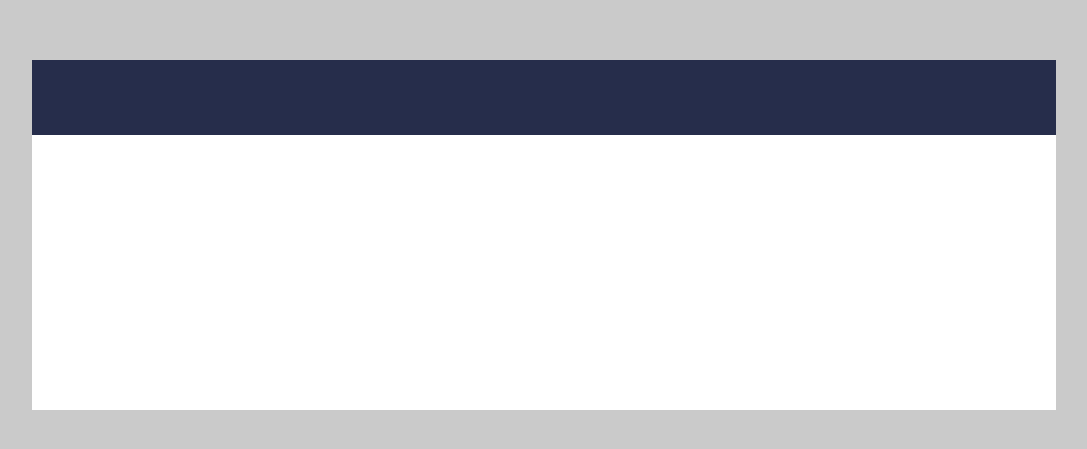
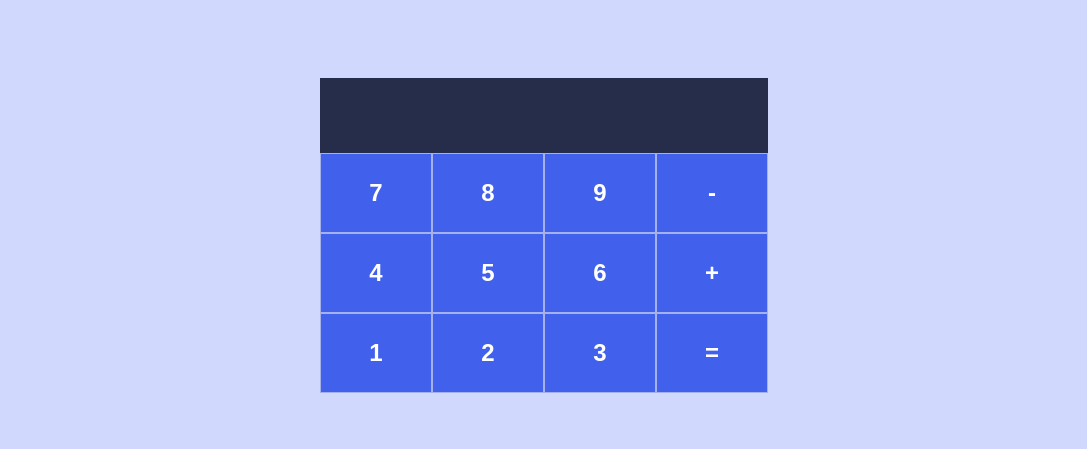
Before and after one commit to Lucas-RM/calculadora-react-desafio-dio, a React (Create React App) app: page / in a window 1280 px wide. Shown: the part 165-614 px from the top of the page, without its empty margins (96-1183 px from the left). Built offline with nearby package versions, Linux system fonts and the light colour scheme.

Commit message:
Criando os Botões Principais

```diff
--- a/src/App.js
+++ b/src/App.js
@@ -1,13 +1,31 @@
 import Button from './components/Button';
 import Input from './components/Input';
 
-import { Container, Content } from './styles';
+import { Container, Content, Row, Column } from './styles';
 
 const App = () => {
   return (
     <Container>
       <Content>
         <Input />
+        <Row>
+          <Button label="7"/>
+          <Button label="8"/>
+          <Button label="9"/>
+          <Button label="-"/>
+        </Row>
+        <Row>
+          <Button label="4"/>
+          <Button label="5"/>
+          <Button label="6"/>
+          <Button label="+"/>
+        </Row>
+        <Row>
+          <Button label="1"/>
+          <Button label="2"/>
+          <Button label="3"/>
+          <Button label="="/>
+        </Row>
       </Content>
     </Container>
   );
--- a/src/components/Button/index.js
+++ b/src/components/Button/index.js
@@ -1,8 +1,10 @@
-const Button = () => {
+import { ButtonContainer } from "./styles";
+
+const Button = ({ label, onClick }) => {
     return (
-        <div className="App">
-            Olá
-        </div>
+        <ButtonContainer onclick={ onClick }>
+            { label }
+        </ButtonContainer>
     );
 }
 
--- a/src/components/Button/styles.js
+++ b/src/components/Button/styles.js
@@ -1 +1,12 @@
 import styled from 'styled-components';
+
+export const ButtonContainer = styled.button`
+    padding: 25px 10px;
+    border: 1px solid #a4b1eb;
+    background-color: #4160ec;
+    color: #FFFFFF;
+    font-size: 24px;
+    font-weight: 700;
+    flex: 1;
+    cursor: pointer;
+`
--- a/src/styles.js
+++ b/src/styles.js
@@ -3,7 +3,7 @@ import styled from "styled-components";
 export const Container = styled.div`
     width: 100%;
     height: 100vh;
-    background-color: #CACACA;
+    background-color: #d0d8fd;
 
     display: flex;
     align-items: center;
@@ -12,6 +12,19 @@ export const Container = styled.div`
 
 export const Content = styled.div`
     background-color: #FFFFFF;
-    width: 80%;
-    min-height: 350px;
+    width: 35%;
 `
+
+export const Row = styled.div`
+    display: flex;
+    flex-direction: row;
+    justify-content: space-between;
+    align-items: center;
+`
+
+export const Column = styled.div`
+    display: flex;
+    flex-direction: column;
+    justify-content: space-between;
+    align-items: center;
+`
```
